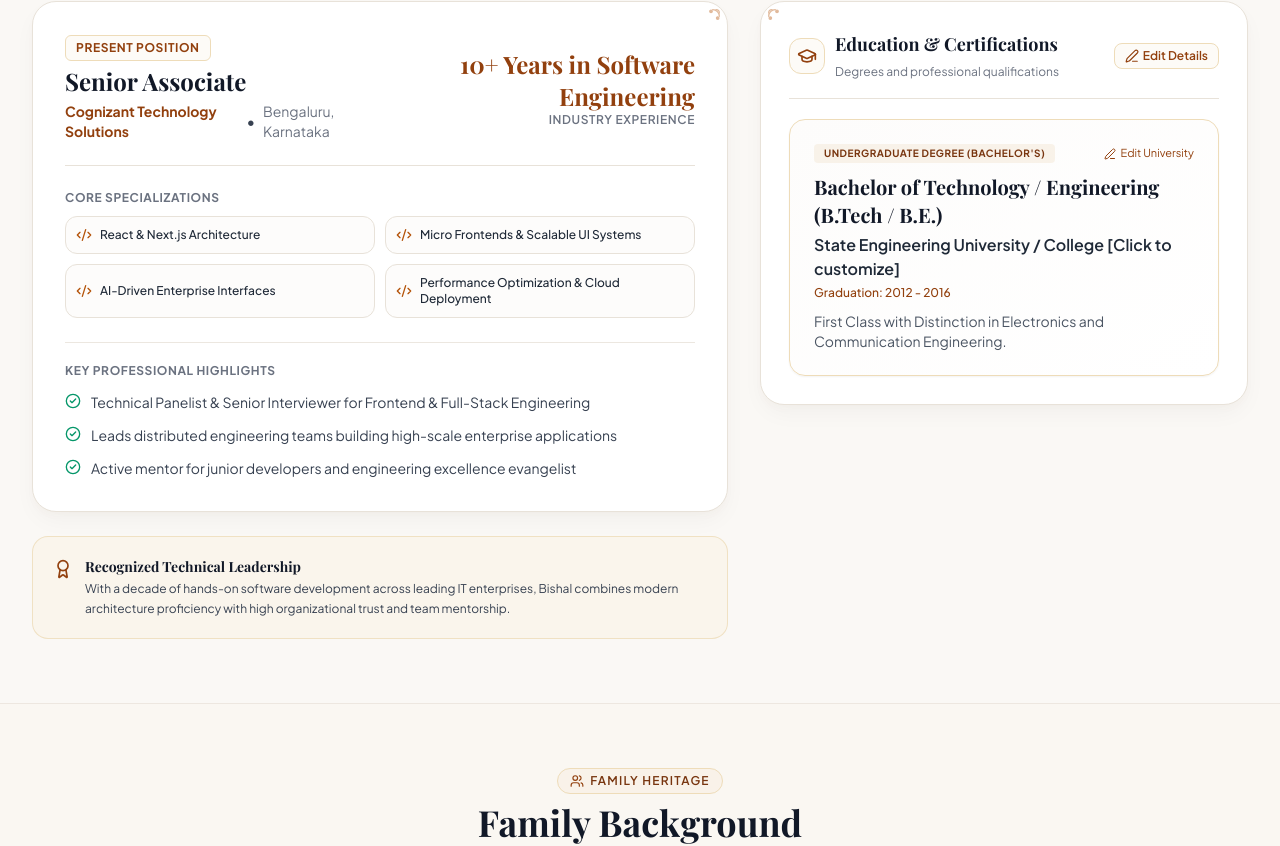
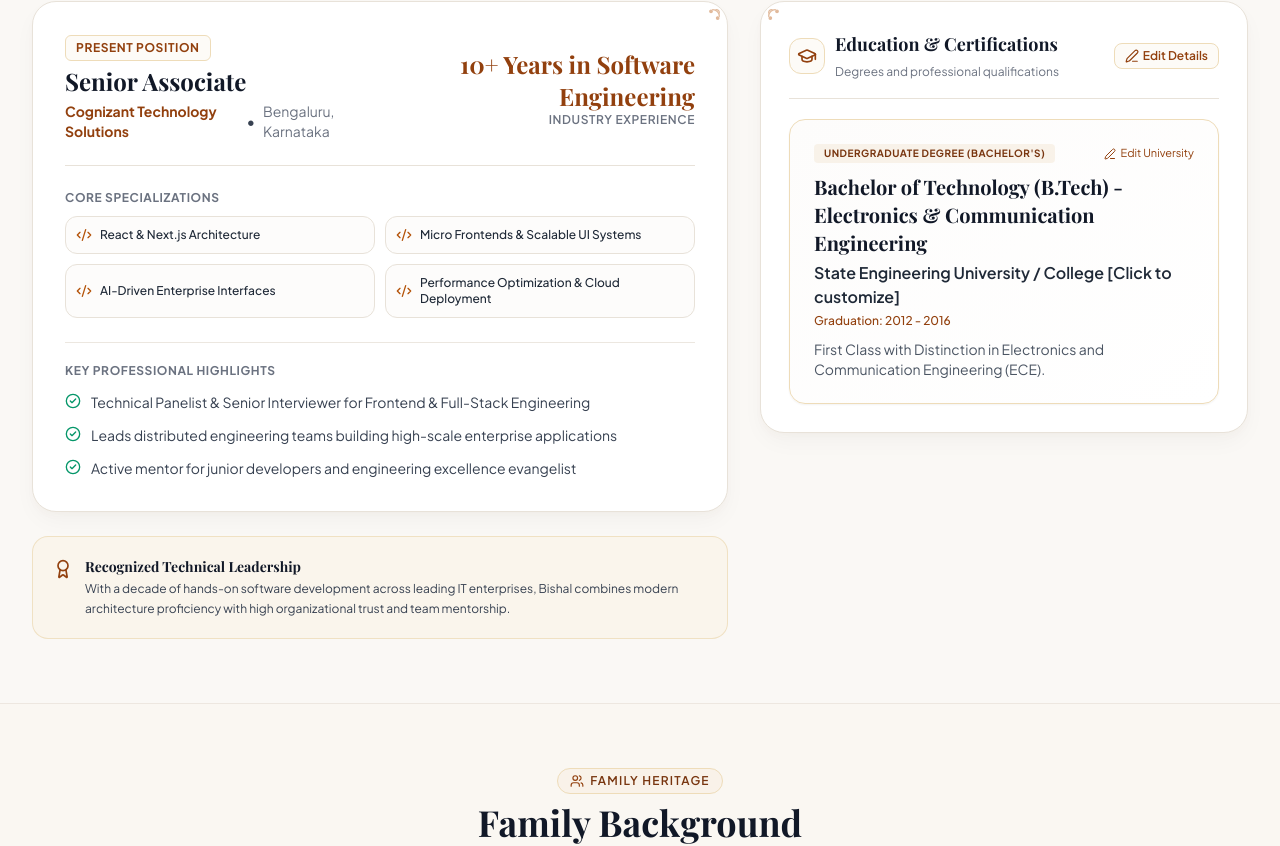
Before and after one commit to bkshaw1994/BioData, a React (Vite) app: page / in a window 1280 px wide. Shown: the part 2316-3162 px from the top of the page. Built offline with nearby package versions, Linux system fonts and the light colour scheme; a web font is replaced by a local one.

Commit message:
fix: updated engineering branch to Electronics and Communication Engineering (ECE)

```diff
--- a/src/App.jsx
+++ b/src/App.jsx
@@ -18,7 +18,7 @@ import { Share2, Printer, Sparkles, Edit3 } from 'lucide-react';
 export default function App() {
   const [bioData, setBioData] = useState(() => {
     try {
-      const saved = localStorage.getItem('biodata_bishal_v8') || localStorage.getItem('biodata_bishal_v7') || localStorage.getItem('biodata_bishal_v6') || localStorage.getItem('biodata_bishal_v5') || localStorage.getItem('biodata_bishal_v4') || localStorage.getItem('biodata_bishal_v3') || localStorage.getItem('biodata_bishal_v2');
+      const saved = localStorage.getItem('biodata_bishal_v9') || localStorage.getItem('biodata_bishal_v8') || localStorage.getItem('biodata_bishal_v7') || localStorage.getItem('biodata_bishal_v6') || localStorage.getItem('biodata_bishal_v5') || localStorage.getItem('biodata_bishal_v4') || localStorage.getItem('biodata_bishal_v3') || localStorage.getItem('biodata_bishal_v2');
       if (saved) {
         const parsed = JSON.parse(saved);
         // Ensure real photos are used if previously saved photos were placeholders
@@ -31,6 +31,11 @@ export default function App() {
         }
         if (parsed?.education?.schooling) {
           delete parsed.education.schooling;
+        }
+        // Ensure degree reflects Electronics & Communication Engineering
+        if (parsed?.education?.graduation) {
+          parsed.education.graduation.degree = "Bachelor of Technology (B.Tech) - Electronics & Communication Engineering";
+          parsed.education.graduation.details = "First Class with Distinction in Electronics and Communication Engineering (ECE).";
         }
         // Remove smoking and drinking fields
         if (parsed?.personal?.smoking) {
@@ -86,7 +91,7 @@ export default function App() {
     }
     setBioData(updatedData);
     try {
-      localStorage.setItem('biodata_bishal_v8', JSON.stringify(updatedData));
+      localStorage.setItem('biodata_bishal_v9', JSON.stringify(updatedData));
     } catch (e) {
       console.error("Failed to persist biodata", e);
     }
@@ -95,6 +100,7 @@ export default function App() {
   const handleResetData = () => {
     setBioData(initialBioData);
     try {
+      localStorage.removeItem('biodata_bishal_v9');
       localStorage.removeItem('biodata_bishal_v8');
       localStorage.removeItem('biodata_bishal_v7');
       localStorage.removeItem('biodata_bishal_v6');
--- a/src/components/EditBioModal.jsx
+++ b/src/components/EditBioModal.jsx
@@ -256,7 +256,7 @@ export const EditBioModal = ({ isOpen, onClose, data, onSave, onReset }) => {
                   <label className="text-xs text-charcoal-600 font-medium block mb-1">Degree Title</label>
                   <input
                     type="text"
-                    value={formData.education?.graduation?.degree || "Bachelor of Technology / Engineering (B.Tech / B.E.)"}
+                    value={formData.education?.graduation?.degree || "Bachelor of Technology (B.Tech) - Electronics & Communication Engineering"}
                     onChange={(e) => handleEducationChange('graduation', 'degree', e.target.value)}
                     className="w-full px-3 py-2 text-sm rounded-lg border border-warmborder focus:outline-none focus:border-gold-500 bg-ivory-50"
                   />
--- a/src/components/EducationCareer.jsx
+++ b/src/components/EducationCareer.jsx
@@ -174,7 +174,7 @@ export const EducationCareer = ({ data, onOpenEdit }) => {
                     </button>
                   </div>
                   <h4 className="font-serif font-bold text-charcoal-900 text-lg sm:text-xl mt-2.5">
-                    {edu?.graduation?.degree || "Bachelor of Technology / Engineering (B.Tech / B.E.)"}
+                    {edu?.graduation?.degree || "Bachelor of Technology (B.Tech) - Electronics & Communication Engineering"}
                   </h4>
                   <div className="text-sm sm:text-base font-semibold text-charcoal-800 mt-1">
                     {edu?.graduation?.institution || "Engineering College / University [Click to customize]"}
@@ -183,7 +183,7 @@ export const EducationCareer = ({ data, onOpenEdit }) => {
                     Graduation: {edu?.graduation?.year || "2012 - 2016"}
                   </div>
                   <p className="text-xs sm:text-sm text-charcoal-600 mt-2.5 leading-relaxed">
-                    {edu?.graduation?.details || "First Class with Distinction in Electronics and Communication Engineering with strong analytical, algorithms, and software design foundation."}
+                    {edu?.graduation?.details || "First Class with Distinction in Electronics and Communication Engineering (ECE) with strong analytical and engineering foundation."}
                   </p>
                 </div>
 
--- a/src/components/FamilySection.jsx
+++ b/src/components/FamilySection.jsx
@@ -160,7 +160,7 @@ export const FamilySection = ({ data, onOpenEdit }) => {
             </div>
           </div>
 
-          {/* 4. Elder Sister (Married) Card */}
+          {/* 4. Elder Sister (Married) Card
           <div className="bg-white rounded-3xl p-6 border border-warmborder shadow-card hover:shadow-md transition-shadow relative flex flex-col justify-between">
             <CornerOrnament position="top-right" />
             <div>
@@ -192,7 +192,7 @@ export const FamilySection = ({ data, onOpenEdit }) => {
               <span>Status: Happily Married</span>
               <span className="text-purple-700 font-medium">Sister</span>
             </div>
-          </div>
+          </div> */}
 
           {/* 5. Sister - Bishakha Shaw Card */}
           <div className="bg-white rounded-3xl p-6 border border-warmborder shadow-card hover:shadow-md transition-shadow relative flex flex-col justify-between">
@@ -210,7 +210,7 @@ export const FamilySection = ({ data, onOpenEdit }) => {
               </h3>
 
               <div className="text-xs font-semibold text-charcoal-700 mt-0.5">
-                Educated & Working Professional [Editable]
+                Educated & Working Professional
               </div>
 
               <p className="text-xs text-charcoal-600 leading-relaxed mt-3 font-sans">
@@ -224,7 +224,7 @@ export const FamilySection = ({ data, onOpenEdit }) => {
             </div>
           </div>
 
-          {/* 6. Family Values & Cultural Summary Card */}
+          {/* 6. Family Values & Cultural Summary Card
           <div className="bg-gradient-to-br from-[#FAF5EC] to-[#F3ECE0] rounded-3xl p-6 border-2 border-gold-200 shadow-card flex flex-col justify-between">
             <div>
               <div className="flex items-center gap-2 text-gold-700">
@@ -245,7 +245,7 @@ export const FamilySection = ({ data, onOpenEdit }) => {
               <span>Community: Shaw / Vaishya</span>
               <span>Deoghar, Jharkhand</span>
             </div>
-          </div>
+          </div> */}
 
         </div>
 
--- a/src/components/PrintBioData.jsx
+++ b/src/components/PrintBioData.jsx
@@ -162,7 +162,7 @@ export const PrintBioData = ({ data }) => {
                 <div className="flex justify-between items-start">
                   <div>
                     <span className="font-bold text-gray-900 block text-xs">
-                      {e?.graduation?.degree || "Bachelor of Technology / Engineering (B.Tech / B.E.)"}
+                      {e?.graduation?.degree || "Bachelor of Technology (B.Tech) - Electronics & Communication Engineering"}
                     </span>
                     <span className="text-gray-700 font-semibold">{e?.graduation?.institution || "Engineering College / University"}</span>
                   </div>
--- a/src/data/biodata.js
+++ b/src/data/biodata.js
@@ -80,10 +80,10 @@ export const initialBioData = {
   // Educational Background
   education: {
     graduation: {
-      degree: "Bachelor of Technology / Engineering (B.Tech / B.E.)",
+      degree: "Bachelor of Technology (B.Tech) - Electronics & Communication Engineering",
       institution: "State Engineering University / College [Click to customize]",
       year: "2012 - 2016",
-      details: "First Class with Distinction in Electronics and Communication Engineering."
+      details: "First Class with Distinction in Electronics and Communication Engineering (ECE)."
     }
   },
 
```
